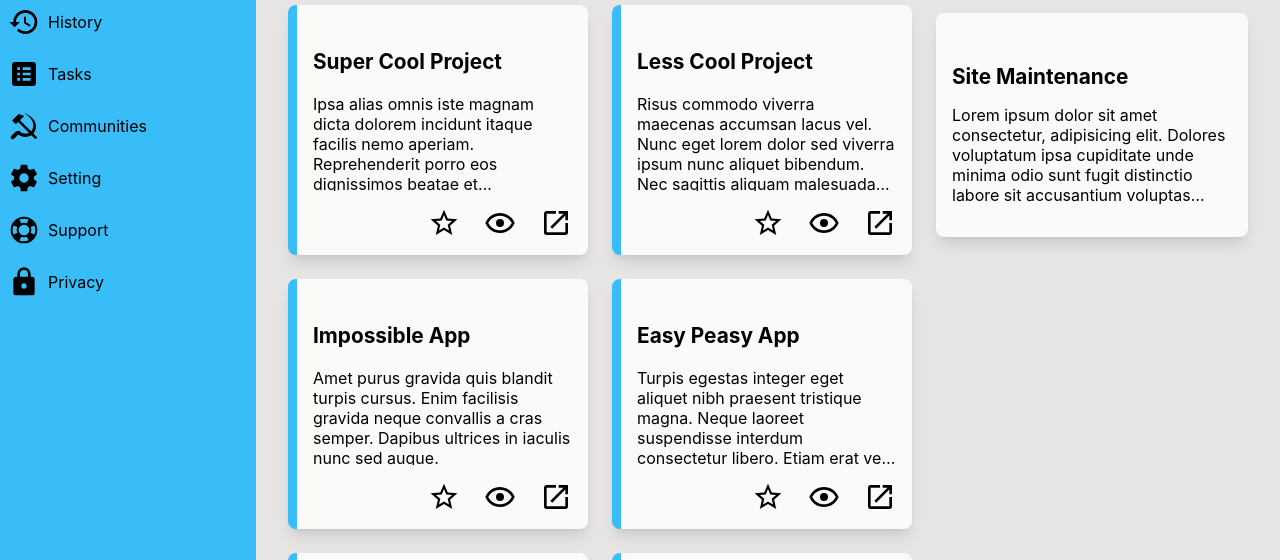
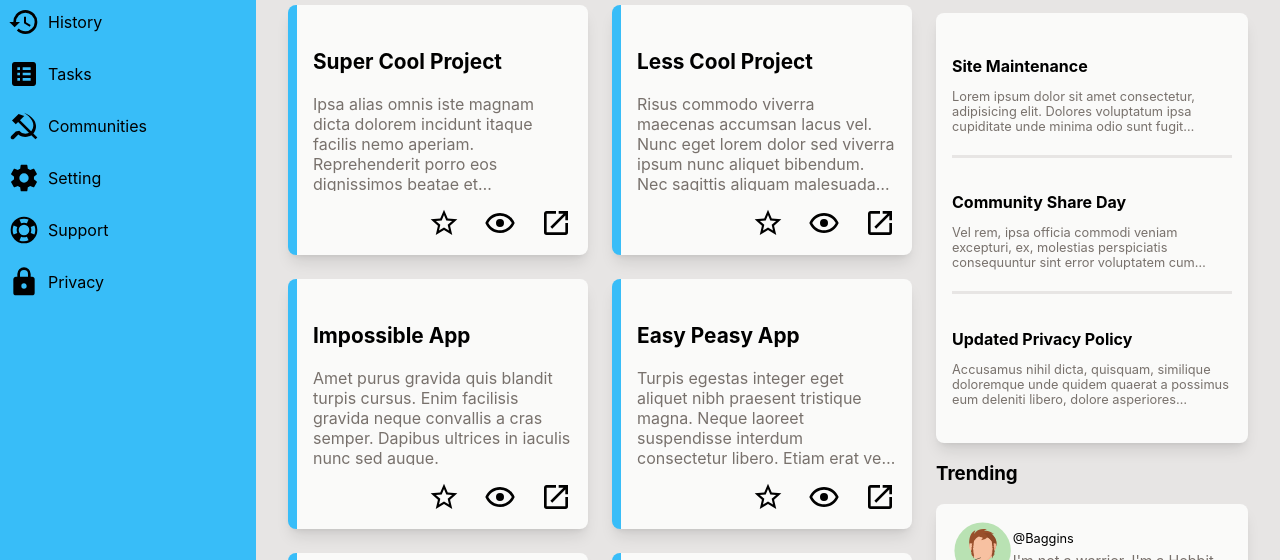
Before and after one commit to wolftec241/Admin-Dashboard-Odin, a plain HTML site: page index.html in a window 1280 px wide. Shown: the part 240-800 px from the top of the page. Drawn offline with Linux system fonts and the light colour scheme.

Commit message:
Add trending window

```diff
--- a/Style/style.css
+++ b/Style/style.css
@@ -5,6 +5,7 @@
     --secondary-color: #e7e5e4;
     --shadow-lg: 0 10px 15px -3px rgb(0 0 0 / 0.1),
      0 4px 6px -4px rgb(0 0 0 / 0.1);
+     --gray-m: #78716c;
 
 }
 
@@ -163,8 +164,11 @@ body{
     padding: 0;
 }
 
+ul > li{
+    list-style: none;
+}
+
 .links > ul > li{
-    list-style: none;
     display: flex;
     flex-flow: row nowrap;
     align-items: center;
@@ -217,18 +221,19 @@ body{
     justify-content: space-between;
 }
 
-.card-title{
+.project > .cards > .card >.card-title{
     font-size: 1.3rem;
     margin-bottom: 0.25rem;
 }
 
-.card-text{
+.project > .cards > .card > .card-text{
     font-size: 1rem;
     display: -webkit-box;
     -webkit-line-clamp: 5; /* Number of lines to show */
     -webkit-box-orient: vertical;
     overflow: hidden;
     text-overflow: ellipsis;
+    color: var(--gray-m);
 }
 
 .actions{
@@ -240,8 +245,60 @@ body{
 
 .announcement{
     list-style: none;
+    padding: 0.5rem 0;
+    border-bottom: 0.2rem solid var(--secondary-color);
 }
 
 .announcement:first-child{
     padding-top: 0;
 }
+
+.announcement:last-child{
+    border-bottom: 0;
+}
+
+
+.announcement > h5{
+    font-size: 1rem;
+    margin-bottom: 0.25rem;
+}
+
+.announcement > .card-text{
+    font-size: 0.8rem;
+    display: -webkit-box;
+    -webkit-line-clamp: 3; /* Number of lines to show */
+    -webkit-box-orient: vertical;
+    overflow: hidden;
+    text-overflow: ellipsis;
+    color: var(--gray-m);
+}
+
+.trending > .card{
+    min-height: 30vh;
+}
+
+.trending > .card > li{
+    display: flex;
+    flex-flow: row nowrap;
+    align-items: center;
+    margin-bottom: 1rem;
+}
+
+.user-trend-img{
+    height:3.8rem;
+    width: 3.8rem;
+}
+
+.phrase{
+    color: var(--gray-m);
+    padding: 0;
+    margin: 0;
+    margin-top: 0.4rem;
+    font-size: 0.9rem;
+}
+
+.nickname{
+    padding: 0;
+    margin: 0;
+    font-size: 0.8rem;
+}
--- a/index.html
+++ b/index.html
@@ -220,19 +220,72 @@
                         <li class="announcement">
                             <h5 class="card-title"> Site Maintenance </h5>
                             <p class="card-text">
-
                                 Lorem ipsum dolor sit amet consectetur, adipisicing elit. Dolores
                                 voluptatum ipsa cupiditate unde minima odio sunt fugit distinctio
                                 labore sit accusantium voluptas voluptate aliquid rem adipisci
                                 harum, quasi modi eum quae veritatis amet iusto ratione ea fugiat.
-
                             </p>
                         </li>
-                        <li class="announcement"></li>
-                        <li class="announcement"></li>
+
+                        <li class="announcement">
+                            <h5 class="card-title"> Community Share Day </h5>
+                            <p class="card-text">
+                                Vel rem, ipsa officia commodi veniam excepturi, ex, molestias
+                                perspiciatis consequuntur sint error voluptatem cum facilis?
+                                Voluptas accusantium, nemo laboriosam quidem ipsum explicabo sed
+                                alias possimus reprehenderit libero? Quidem illo nisi fuga odio
+                                veritatis ipsa ex quae, aut saepe!
+                            </p>
+                        </li>
+
+                        <li class="announcement">
+                            <h5 class="card-title"> Updated Privacy Policy </h5>
+                            <p class="card-text">
+                                Accusamus nihil dicta, quisquam, similique doloremque unde quidem
+                                quaerat a possimus eum deleniti libero, dolore asperiores
+                                nulla!Consectetur numquam ex, sit cupiditate cumque aut quas natus
+                                beatae nulla veritatis architecto maiores exercitationem debitis,
+                                adipisci delectus corporis iure optio.
+                            </p>
+                        </li>
+
                     </ul>
                 </div>
 
+                <div class="trending">
+                    <h3> Trending </h3>
+                    <ul class="card">
+                        <li>
+                            <img src="./Pics/user-trend-1.svg" alt="" class="user-trend-img">
+                            <div class="text">
+                                <p class="nickname">@Baggins</p>
+                                <p class="phrase">I'm not a warrior, I'm a Hobbit.</p>
+                            </div>
+                        </li>
+                        <li>
+                            <img src="./Pics/user-trend-2.svg" alt="" class="user-trend-img">
+                            <div class="text">
+                                <p class="nickname">@Gollum</p>
+                                <p class="phrase">My Precious</p>
+                            </div>
+                        </li>
+                        <li>
+                            <img src="./Pics/user-trend-3.svg" alt="" class="user-trend-img">
+                            <div class="text">
+                                <p class="nickname">@Batman</p>
+                                <p class="phrase">The World Only Makes Sense If You Force It To.</p>
+                            </div>
+                        </li>
+                        <li>
+                            <img src="./Pics/user-trend-4.svg" alt="" class="user-trend-img">
+                            <div class="text">
+                                <p class="nickname">@Dogggg</p>
+                                <p class="phrase">Woof</p>
+                            </div>
+                        </li>
+                    </div>
+
+                </div>
 
             </div>
 
```
Also changed, not shown: Pics/user-trend-1.svg (added), Pics/user-trend-2.svg (added), Pics/user-trend-3.svg (added), Pics/user-trend-4.svg (added).
